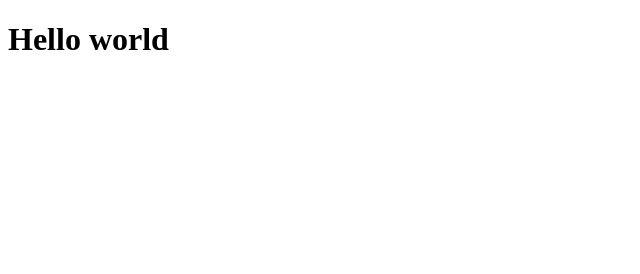
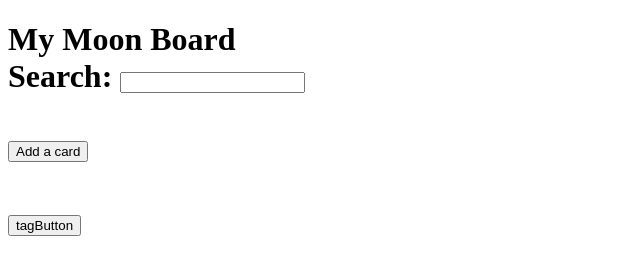
Before and after one commit to JamesMW2/Pin-Board, a plain HTML site: page index.html in a window 1280 px wide. Shown: the whole page, without its empty margins (0-640 px from the left). Drawn offline with Linux system fonts and the light colour scheme.

Commit message:
Added fonts. However they don't seem to take affect

```diff
--- a/index.html
+++ b/index.html
@@ -4,11 +4,37 @@
 <head>
 	<meta charset="utf-8">
 	<meta name="viewport" content="width=device-width">
-	<title>Title</title>
+	<title>My Moonboard</title>
+
+	<link rel="stylesheet" href "style.css" />
+	<link rel="preconnect" href="https://fonts.gstatic.com" />
+	<link href="https://fonts.googleapis.com/css2?family=Montserrat&display=swap" rel="stylesheet">
+	<link rel="preconnect" href="https://fonts.gstatic.com">
+	<link href="https://fonts.googleapis.com/css2?family=Bungee&family=Bungee+Shade&family=Montserrat&display=swap" rel="stylesheet">
 </head>
 
 <body>
-    <h1>Hello world</h1>
-</body>
+	<h1 class="header">My Moon Board</hi>
+		<div class="searchContainer">
+			<label class="searchLabel">Search:</label>
+      <input class="searchinput" />
+      <p class="searchResult"></p>
+      <button class="newCardButton">Add a card</button>
+      </div>
+      <div class="cardContainer">
+      <div class="card">
+        <img />
+        <div class="tagContainer">
+          <button class="tagButton">tagButton</button>
+        </div>
+      </div>
+
+    </div>
+
+
+
+
+
+    </body>
 
 </html>
--- a/style.css
+++ b/style.css
@@ -0,0 +1,146 @@
+html {
+  font-family: "helvetica neue", helvetica, arial, sans-serif;
+}
+
+body {
+  width: 80rem;
+  margin: 0 auto;
+  background-color: #f4b0b0;
+}
+
+h1 {
+  font-size: 4rem;
+  text-align: center;
+  font-family: "Bungee Shade", cursive;
+  color: #fc47bb;
+  text-shadow: 0 0 5px #fc47bb;
+}
+
+.searchContainer {
+  margin: 0 auto;
+  text-align: center;
+}
+
+.searchLabel {
+  font-size: 1.2rem;
+  font-family: "Montserrat", sans-serif;
+  margin: 0 0.2rem;
+}
+
+.searchInput {
+  height: 2rem;
+  width: 25rem;
+  box-shadow: 0 0 5px #fc47bb;
+  font-family: "Montserrat", sans-serif;
+  margin: 0 0.2rem;
+}
+
+.searchResult {
+  font-family: "Montserrat", sans-serif;
+}
+
+.newCardButton {
+  font-family: "Montserrat", sans-serif;
+  font-size: large;
+  margin: 0 0.2rem;
+}
+
+img {
+  max-width: 25rem;
+  max-height: 30rem;
+  border-radius: 5px 5px 0 0;
+}
+
+.cardContainer {
+  display: flex;
+  max-width: 80rem;
+  justify-content: center;
+  flex-wrap: wrap;
+  width: 80rem;
+  margin: 1rem;
+}
+
+.card {
+  background-color: #f7c5c5;
+  margin: 0.5rem;
+  max-width: 30rem;
+  box-shadow: 0 4px 8px 0 rgba(0, 0, 0, 0.2);
+  transition: 0.3s;
+  border-radius: 5px;
+}
+.tagContainer {
+  display: flex;
+  justify-content: center;
+}
+.tagButton {
+  text-shadow: 0 0 5px #fc47bb;
+  font-family: "Montserrat", sans-serif;
+  font-size: medium;
+  margin: 0.5rem;
+}
+/* The Modal (background) */
+.modal {
+  display: none;
+  position: fixed;
+  z-index: 1;
+  padding-top: 100px;
+  left: 0;
+  top: 0;
+  width: 100%;
+  height: 100%;
+  overflow: auto;
+  background-color: rgb(0, 0, 0);
+  background-color: rgba(0, 0, 0, 0.4);
+}
+
+/* Modal Content */
+.modal-content {
+  background-color: #fefefe;
+  margin: auto;
+  padding: 20px;
+  border: 1px solid #888;
+  width: 50%;
+}
+
+/* The Close Button */
+.close {
+  color: #aaaaaa;
+  float: right;
+  font-size: 28px;
+  font-weight: bold;
+}
+
+.close:hover,
+.close:focus {
+  color: #000;
+  text-decoration: none;
+  cursor: pointer;
+}
+/* Style inputs */
+.newCardInput,
+select {
+  width: 100%;
+  padding: 12px 20px;
+  margin: 8px 0;
+  display: inline-block;
+  border: 1px solid #ccc;
+  border-radius: 4px;
+  box-sizing: border-box;
+}
+
+/* Style the submit button */
+.submitButton {
+  width: 100%;
+  background-color: #fc47bb;
+  color: white;
+  padding: 14px 20px;
+  margin: 8px 0;
+  border: none;
+  border-radius: 4px;
+  cursor: pointer;
+}
+
+/* Add a background color to the submit button on mouse-over */
+.submitButton :hover {
+  background-color: #b92985;
+}
```
